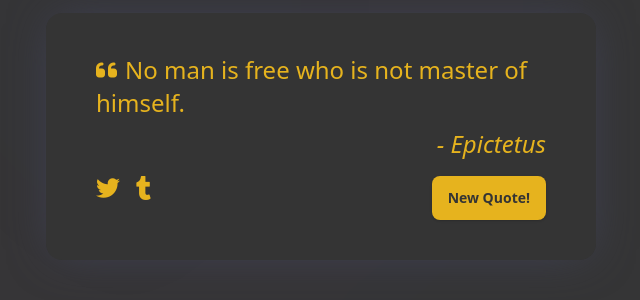
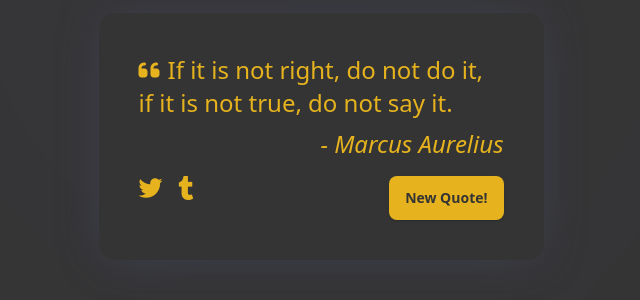
Before and after one commit to ash4rkk/fcc-random-quote, a React (Vite) app: page / in a window 1280 px wide. Shown: the part 272-572 px from the top of the page, without its empty margins (319-959 px from the left). Built offline with nearby package versions, Linux system fonts and the light colour scheme; no server answers.

Commit message:
Changing UX

```diff
--- a/src/App.jsx
+++ b/src/App.jsx
@@ -1,28 +1,64 @@
-import { useEffect, useState } from 'react';
+import { useEffect, useState, useCallback } from 'react';
 
 const backupQuotes = [
-  { quote: "The happiness of your life depends upon the quality of your thoughts.", author: "Marcus Aurelius" },
-  { quote: "Wealth consists not in having great possessions, but in having few wants.", author: "Epictetus" },
-  { quote: "He who fears death will never do anything worthy of a living man.", author: "Seneca" },
-  { quote: "The best revenge is not to be like your enemy.", author: "Marcus Aurelius" },
-  { quote: "It is not that we have a short time to live, but that we waste a lot of it.", author: "Seneca" },
-  { quote: "If it is not right, do not do it, if it is not true, do not say it.", author: "Marcus Aurelius" },
-  { quote: "No man is free who is not master of himself.", author: "Epictetus" },
-  { quote: "We suffer more often in imagination than in reality.", author: "Seneca" },
-  { quote: "You have power over your mind - not outside events. Realize this, and you will find strength.", author: "Marcus Aurelius" },
-  { quote: "First say to yourself what you would be; and then do what you have to do.", author: "Epictetus" }
+  {
+    quote:
+      'The happiness of your life depends upon the quality of your thoughts.',
+    author: 'Marcus Aurelius',
+  },
+  {
+    quote:
+      'Wealth consists not in having great possessions, but in having few wants.',
+    author: 'Epictetus',
+  },
+  {
+    quote: 'He who fears death will never do anything worthy of a living man.',
+    author: 'Seneca',
+  },
+  {
+    quote: 'The best revenge is not to be like your enemy.',
+    author: 'Marcus Aurelius',
+  },
+  {
+    quote:
+      'It is not that we have a short time to live, but that we waste a lot of it.',
+    author: 'Seneca',
+  },
+  {
+    quote:
+      'If it is not right, do not do it, if it is not true, do not say it.',
+    author: 'Marcus Aurelius',
+  },
+  {
+    quote: 'No man is free who is not master of himself.',
+    author: 'Epictetus',
+  },
+  {
+    quote: 'We suffer more often in imagination than in reality.',
+    author: 'Seneca',
+  },
+  {
+    quote:
+      'You have power over your mind - not outside events. Realize this, and you will find strength.',
+    author: 'Marcus Aurelius',
+  },
+  {
+    quote:
+      'First say to yourself what you would be; and then do what you have to do.',
+    author: 'Epictetus',
+  },
 ];
 
 function App() {
   const [randomQuote, setRandomQuote] = useState(null);
   const [isLoading, setIsLoading] = useState(false);
 
-  const getQuote = async () => {
+  const getQuote = useCallback(async () => {
     setIsLoading(true);
     const url = `https://zenquotes.io/api/random`;
     try {
       const response = await fetch(url, {
-        cache: 'no-store'
+        cache: 'no-store',
       });
       if (!response.ok) {
         throw new Error(`Response status: ${response.status}`);
@@ -32,19 +68,20 @@ function App() {
       setRandomQuote({
         data: {
           quote: result[0].q,
-            author: result[0].a
-          }
+          author: result[0].a,
+        },
       });
     } catch (error) {
-      await new Promise((resolve) => setTimeout(resolve, 3000))
+      await new Promise((resolve) => setTimeout(resolve, 3000));
       console.error(error.message);
-      console.log("API not working, using backup quotes")
-      const random = Math.floor(Math.random() * backupQuotes.length)
-      setRandomQuote({data: backupQuotes[random]})
+      console.log('API not working, using backup quotes');
+      const random = Math.floor(Math.random() * backupQuotes.length);
+      setRandomQuote({ data: backupQuotes[random] });
     } finally {
       setIsLoading(false);
     }
-  };
+  }, []);
+
   useEffect(() => {
     getQuote();
   }, []);
@@ -56,10 +93,10 @@ function App() {
     ? `https://www.tumblr.com/widgets/share/tool?posttype=quote&tags=quotes,freecodecamp&caption=${encodeURIComponent(randomQuote.data.author)}&content=${encodeURIComponent(randomQuote.data.quote)}&canonicalUrl=https%3A%2F%2Fwww.tumblr.com%2Fbuttons&shareSource=tumblr_share_button`
     : '#';
   return (
-    <div className="container">
-  <div className="content-wrapper">
-    <div className="blur-effect" aria-hidden="true">
-      <div className="gradient-shape"></div>
+    <div className='container'>
+      <div className='content-wrapper'>
+        <div className='blur-effect' aria-hidden='true'>
+          <div className='gradient-shape'></div>
         </div>
         <div id='wrapper'>
           <div id='quote-box' className={isLoading ? 'loading' : ''}>
@@ -102,7 +139,10 @@ function App() {
               </span>
             </div>
             <div id='quote-author'>
-          - <span id='author'>{isLoading ? '' : randomQuote?.data.author}</span>
+              -{' '}
+              <span id='author'>
+                {isLoading ? '' : randomQuote?.data.author}
+              </span>
             </div>
             <div id='buttons'>
               <a
@@ -136,7 +176,6 @@ function App() {
         </div>
       </div>
     </div>
-
   );
 }
 
--- a/src/index.css
+++ b/src/index.css
@@ -95,8 +95,8 @@ div {
 #quote-box {
   border-radius: 3px;
   position: relative;
-  max-width: 450px;
-  padding: 40px 50px;
+  max-width: 365px;
+  padding: 40px 40px;
   display: table;
   background-color: var(--p-color);
   color: var(--s-color);
```
Lines whose indentation alone changed are shown as unchanged.
